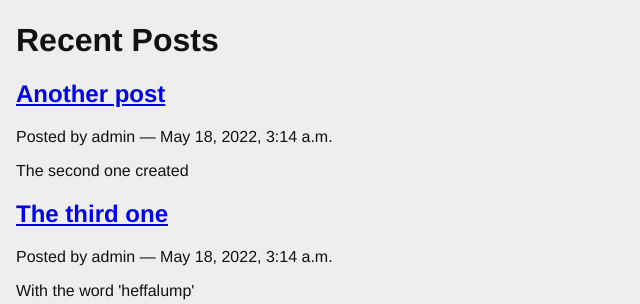
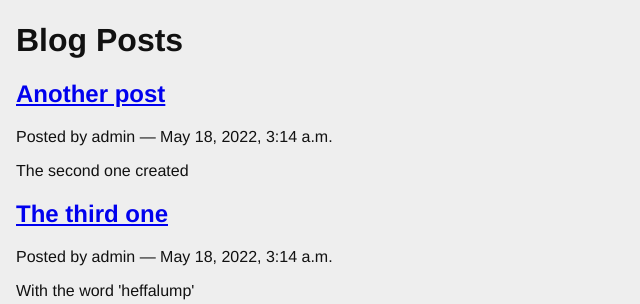
Before and after one commit to uwferenczy/python330_spring22_django_project, a Django app: page / in a window 1280 px wide. Shown: the part 20-324 px from the top of the page, without its empty margins (0-640 px from the left). Run offline with Django 4.2, Linux system fonts and the light colour scheme; data comes from the database, SQL or seed files in the repository.

Commit message:
Change title.

```diff
--- a/blogging/templates/blogging/list.html
+++ b/blogging/templates/blogging/list.html
@@ -1,5 +1,5 @@
 {% extends "base.html"%}{% block content %}
-    <h1>Recent Posts</h1>
+    <h1>Blog Posts</h1>
     {% for post in post_list %}
         <div class="post">
             <h2>
--- a/blogging/tests.py
+++ b/blogging/tests.py
@@ -42,7 +42,7 @@ class FrontEndTestCase(TestCase):
     def test_list_only_published(self):
         resp = self.client.get("/")
         resp_text = resp.content.decode(resp.charset)
-        self.assertTrue("Recent Posts" in resp_text)
+        self.assertTrue("Blog Posts" in resp_text)
         for count in range(1, 11):
             title = "Post %d Title" % count
             if count < 6:
```
